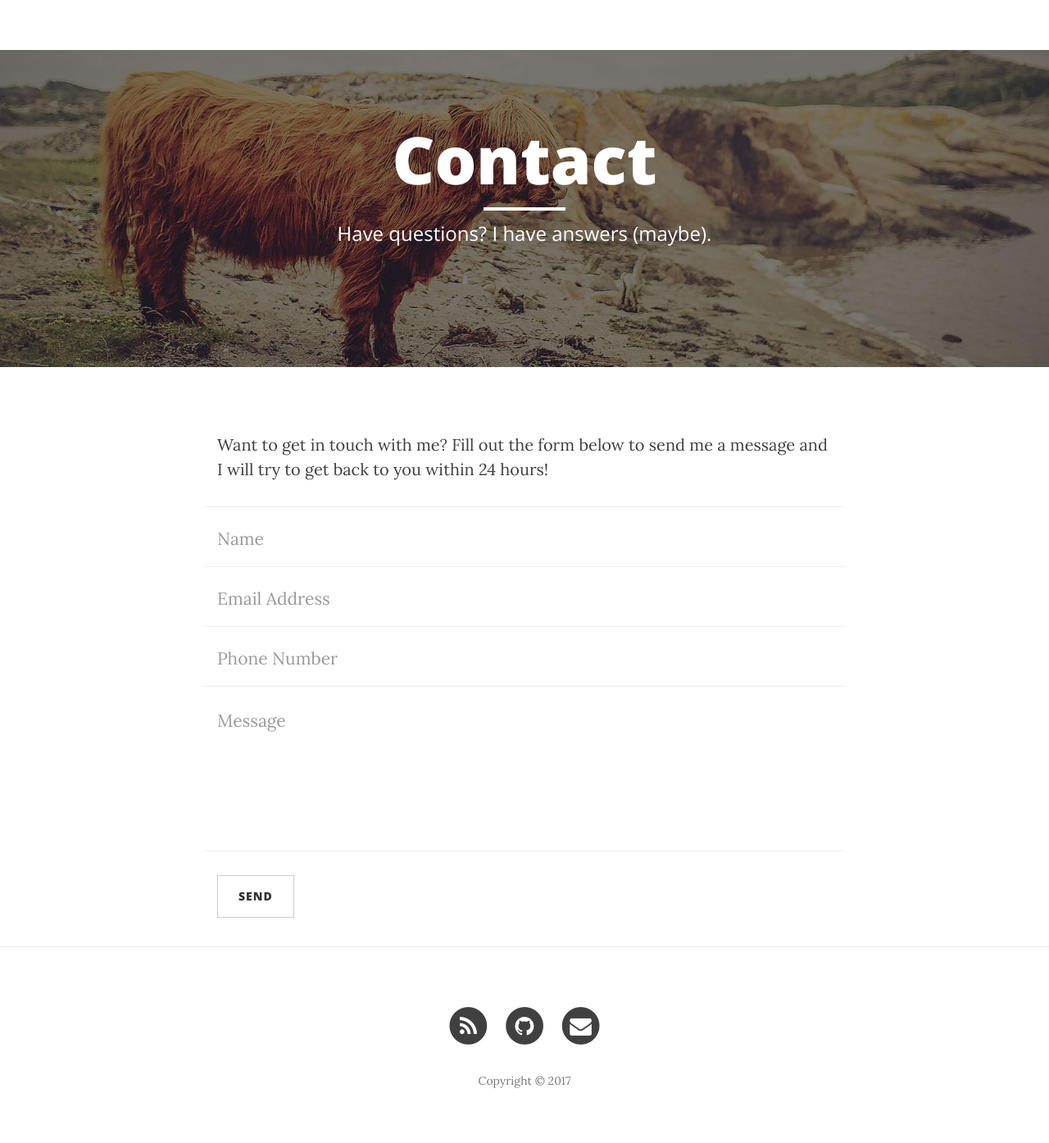
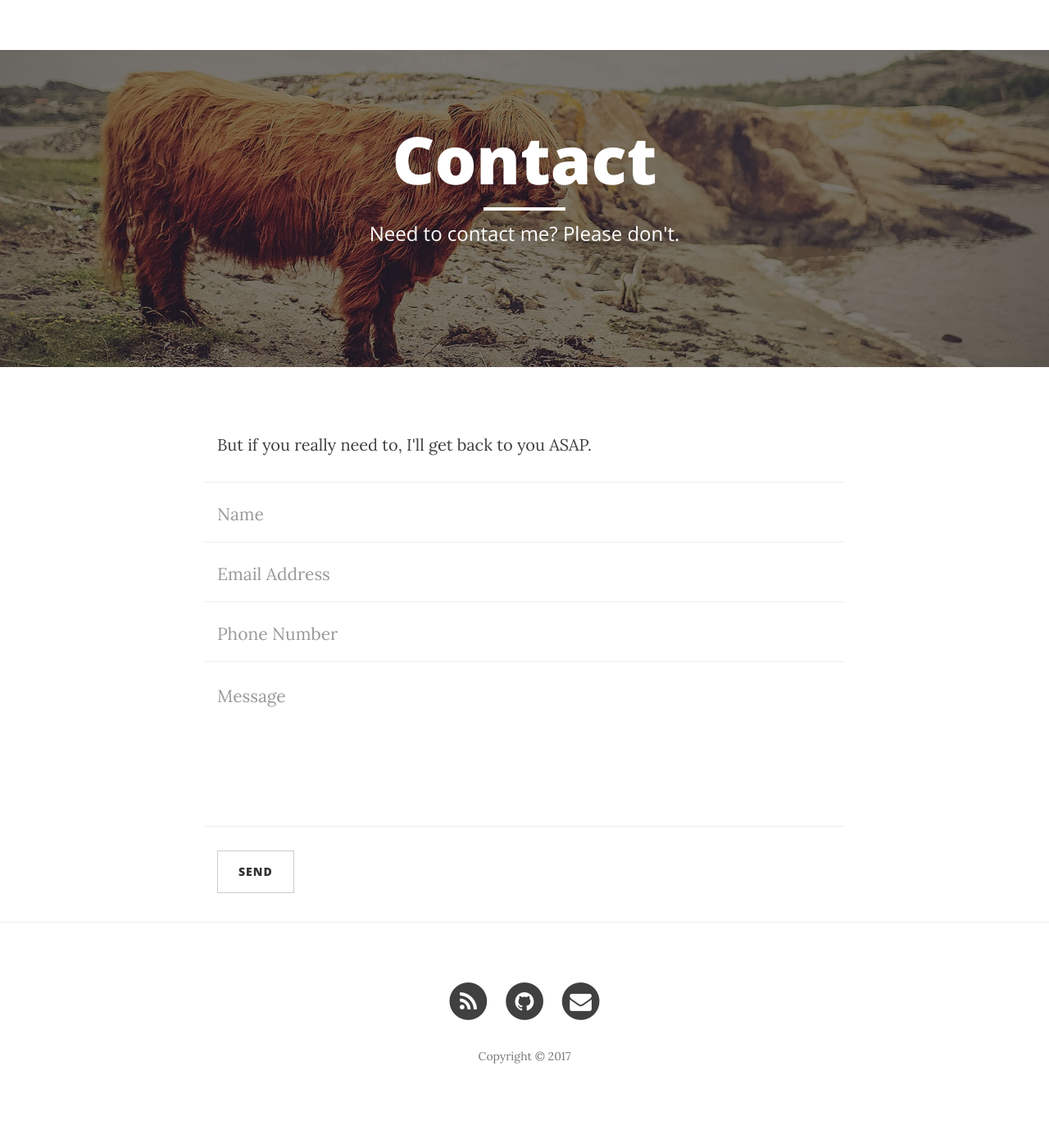
Before and after one commit to sssantos/sssantos.github.io, a Jekyll site: the page built from contact.html, in a window 1280 px wide. Shown: the whole page at 82% size. Built offline with Jekyll 4.4.1, drawn with Linux system fonts in a browser that asks for light colours; nearby versions of some CDN libraries; after the commit the page ends 1365 px from its top, so only the background shows below that.

Commit message:
getting stuff done

```diff
--- a/contact.html
+++ b/contact.html
@@ -1,11 +1,11 @@
 ---
 layout: page
 title: "Contact"
-description: "Have questions? I have answers (maybe)."
+description: "Need to contact me? Please don't."
 header-img: "img/contact-bg.jpg"
 ---
 
-<p>Want to get in touch with me? Fill out the form below to send me a message and I will try to get back to you within 24 hours!</p>
+<p>But if you really need to, I'll get back to you ASAP.</p>
 <!-- Contact Form - Enter your email address on line 19 of the mail/contact_me.php file to make this form work. -->
 <!-- WARNING: Some web hosts do not allow emails to be sent through forms to common mail hosts like Gmail or Yahoo. It's recommended that you use a private domain email address! -->
 <!-- NOTE: To use the contact form, your site must be on a live web host with PHP! The form will not work locally! -->
```
Also changed, not shown: _posts/2017-03-22-An_Assignment.md (renamed from _posts/2017-03-22-AnAssignment.md), img/about-bg.jpg (deleted), img/home-bg.jpg (deleted), 5 other files.
